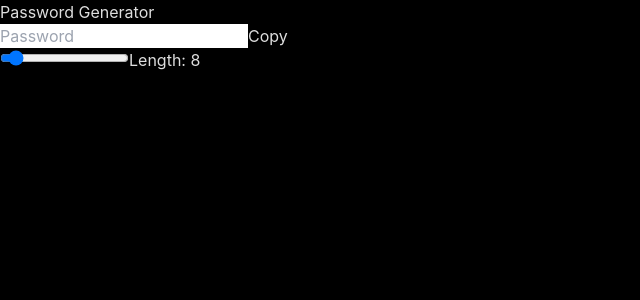
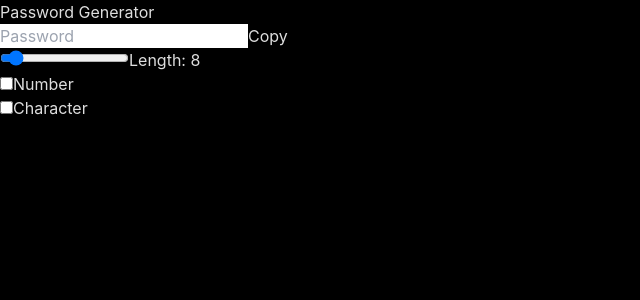
Before and after one commit to Abhinav-Upadhyay03/password-generator, a React (Vite) app: page / in a window 1280 px wide. Shown: the top 300 px of the page, without its empty margins (0-640 px from the left). Built offline with nearby package versions, Linux system fonts and the light colour scheme.

Commit message:
UI Completed

```diff
--- a/src/App.jsx
+++ b/src/App.jsx
@@ -42,18 +42,41 @@ function App() {
             Copy
           </button>
         </div>
-        <div className="mt-8 flex text-lg gap-2">
+        <div className="mt-8 flex text-lg gap-20">
           <div className="flex gap-2">
             <input
               type="range"
-              min = {6}
-              max = {33}
+              min={6}
+              max={33}
               value={length}
               className="cursor-pointer"
-              onChange={(e) => {setLength(e.target.value)}}
+              onChange={(e) => {
+                setLength(e.target.value);
+              }}
             />
             <label>Length: {length}</label>
-
+          </div>
+          <div className="flex gap-2">
+            <input
+              type="checkbox"
+              defaultChecked={setNumbers}
+              id="numberInput"
+              onChange={() => {
+                setNumbers((prev) => !prev);
+              }}
+            />
+            <label>Number</label>
+          </div>
+          <div className="flex gap-2">
+            <input
+              type="checkbox"
+              defaultChecked={setCharacter}
+              id="charInput"
+              onChange={() => {
+                setCharacter((prev) => !prev);
+              }}
+            />
+            <label>Character</label>
           </div>
         </div>
       </div>
```
